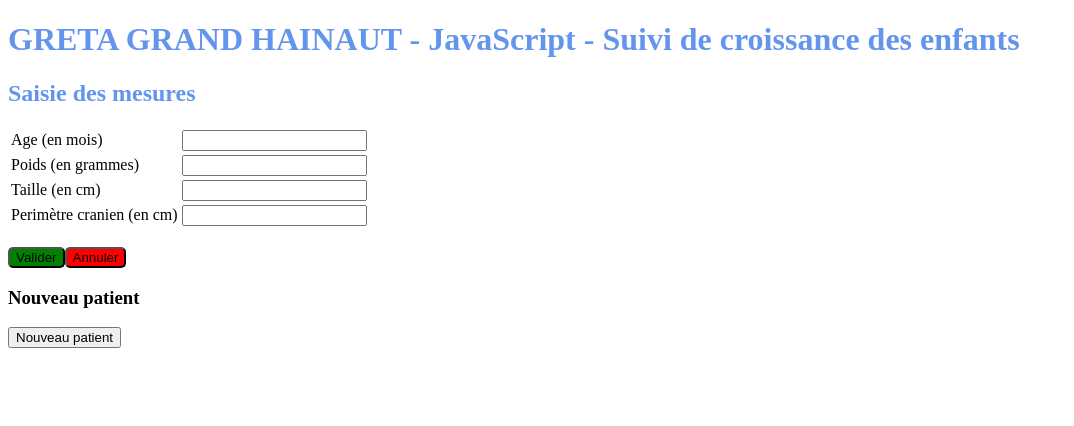
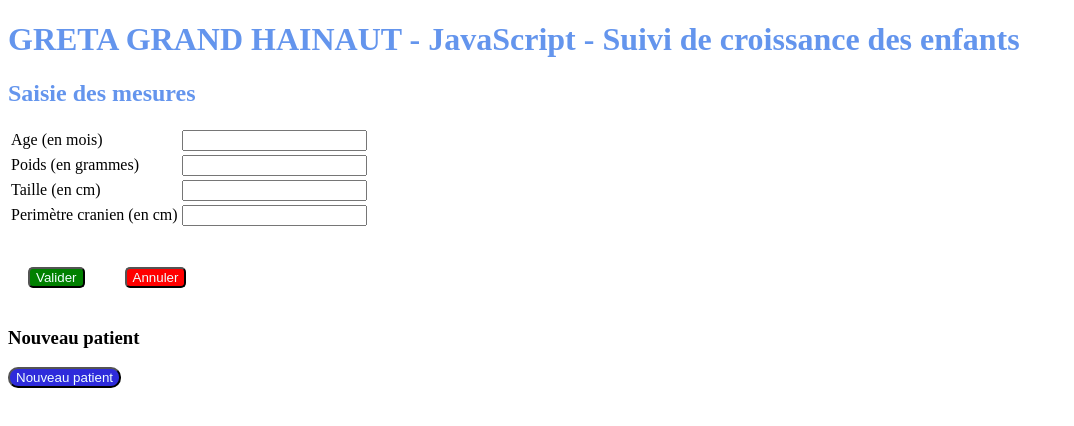
Before and after one commit to MattCornicDev/LocalStorage-GoogleCharts, a plain HTML site: page saisieDesMesures.html in a window 1280 px wide. Shown: the whole page, without its empty margins (0-1074 px from the left). Drawn offline with Linux system fonts and the light colour scheme.

```diff
--- a/saisieDesMesures.html
+++ b/saisieDesMesures.html
@@ -98,7 +98,7 @@
     </div>
 
     <h3>Nouveau patient</h3>
-    <input value="Nouveau patient" type="submit" onClick="nouveauPatient()"/>
+    <input id="buttonNouveauPatient" value="Nouveau patient" type="submit" onClick="nouveauPatient()"/>
 
 		<!-- Début script JavaScript -->
 		<script src="saisieDesMesures.js" ></script>
--- a/styles.css
+++ b/styles.css
@@ -9,10 +9,14 @@
 #boutonValider{
     background-color: green;
     border-radius: 5px;
+    margin: 20px;
+    color: azure;
 }
 #boutonAnnuler{
     background-color: red;
     border-radius: 5px;
+    margin: 20px;
+    color: azure;
 }
 input{
     display: inline;
@@ -20,3 +24,8 @@
 form{
     display: flex;
 }
+#buttonNouveauPatient{
+    background-color: rgb(46, 43, 219);
+    color: azure;
+    border-radius: 10px;
+}
```
